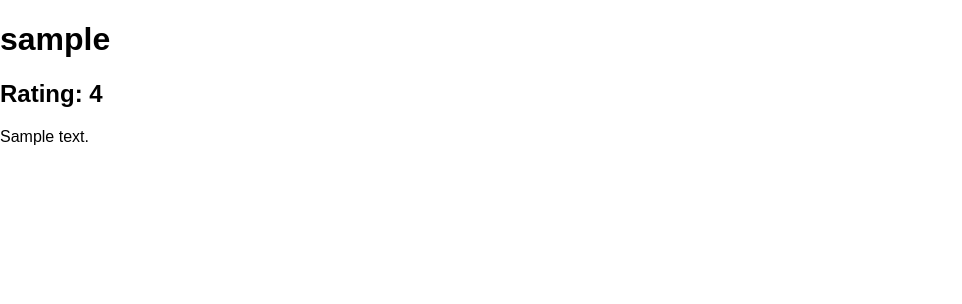
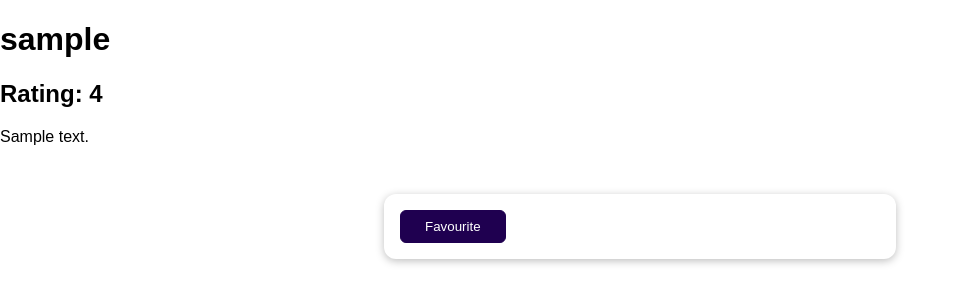
Before and after one commit to paweln1975/mp-django, a Django app: page /bookstore/review/1 in a window 1280 px wide. Shown: the top 304 px of the page, without its empty margins (0-962 px from the left). Run offline with Django 3.2, Linux system fonts and the light colour scheme; tables that the repository leaves empty hold one stand-in row (values such as "Sample post").

Commit message:
sessions

```diff
--- a/bookstore/templates/bookstore/review_detail.html
+++ b/bookstore/templates/bookstore/review_detail.html
@@ -19,5 +19,15 @@ All reviews
 <p>
     {{ review.review_text }}
 </p>
-
+{% if is_favourite %}
+<p>
+    This is my favourite!
+</p>
+{% else %}
+<form action="favourite" method="post">
+    {% csrf_token %}
+    <input type="hidden" name="review_id" value="{{ review.id }}">
+    <button>Favourite</button>
+</form>
+{% endif %}
 {% endblock %}
--- a/bookstore/urls.py
+++ b/bookstore/urls.py
@@ -8,6 +8,7 @@ urlpatterns = [
     path("reviews", views.ReviewListView.as_view(), name="reviews"),
     path("review/<int:pk>/update", views.ReviewUpdateView.as_view(), name="review-update"),
     path("review/<int:pk>", views.ReviewDetailView.as_view(), name="review-detail"),
+    path("review/favourite", views.AddFavouriteView.as_view(), name="review-favourite"),
     path("thank-you", views.ThankYouView.as_view(), name="thank-you"),
     path("profile", views.CreateProfileView.as_view(), name="profile-create"),
     path("profile-new", views.CreateProfileViewBased.as_view(), name="profile-create"),
--- a/bookstore/views.py
+++ b/bookstore/views.py
@@ -59,12 +59,6 @@ class ReviewListView(ListView):
         return data
 
 
-class ReviewDetailView(DetailView):
-    template_name = "bookstore/review_detail.html"
-    model = Review
-    context_object_name = "review"
-
-
 class ThankYouView(TemplateView):
     template_name = "bookstore/thank_you.html"
 
@@ -110,3 +104,25 @@ class ProfilesView(ListView):
     template_name = "bookstore/profiles.html"
     model = Profile
     context_object_name = "profiles"
+
+
+class ReviewDetailView(DetailView):
+    template_name = "bookstore/review_detail.html"
+    model = Review
+    context_object_name = "review"
+
+    def get_context_data(self, **kwargs):
+        context = super().get_context_data(**kwargs)
+        loaded_review = self.object
+        request = self.request
+        fav_id = request.session.get("favourite_review")
+        context["is_favourite"] = fav_id == str(loaded_review.id)
+        return context
+
+
+class AddFavouriteView(View):
+    def post(self, request):
+        review_id = request.POST["review_id"]
+        fav_review = get_object_or_404(Review, pk=review_id)
+        request.session["favourite_review"] = review_id
+        return HttpResponseRedirect("" + review_id)
--- a/mypage/settings.py
+++ b/mypage/settings.py
@@ -144,3 +144,5 @@ DEFAULT_AUTO_FIELD = 'django.db.models.BigAutoField'
 
 MEDIA_ROOT = BASE_DIR / "uploads"
 MEDIA_URL = "/user-media/"
+
+SESSION_COOKIE_AGE = 3600
```
Also changed, not shown: bookstore/migrations/0011_profile.py (added), bookstore/migrations/0012_profile_file_name.py (added).
